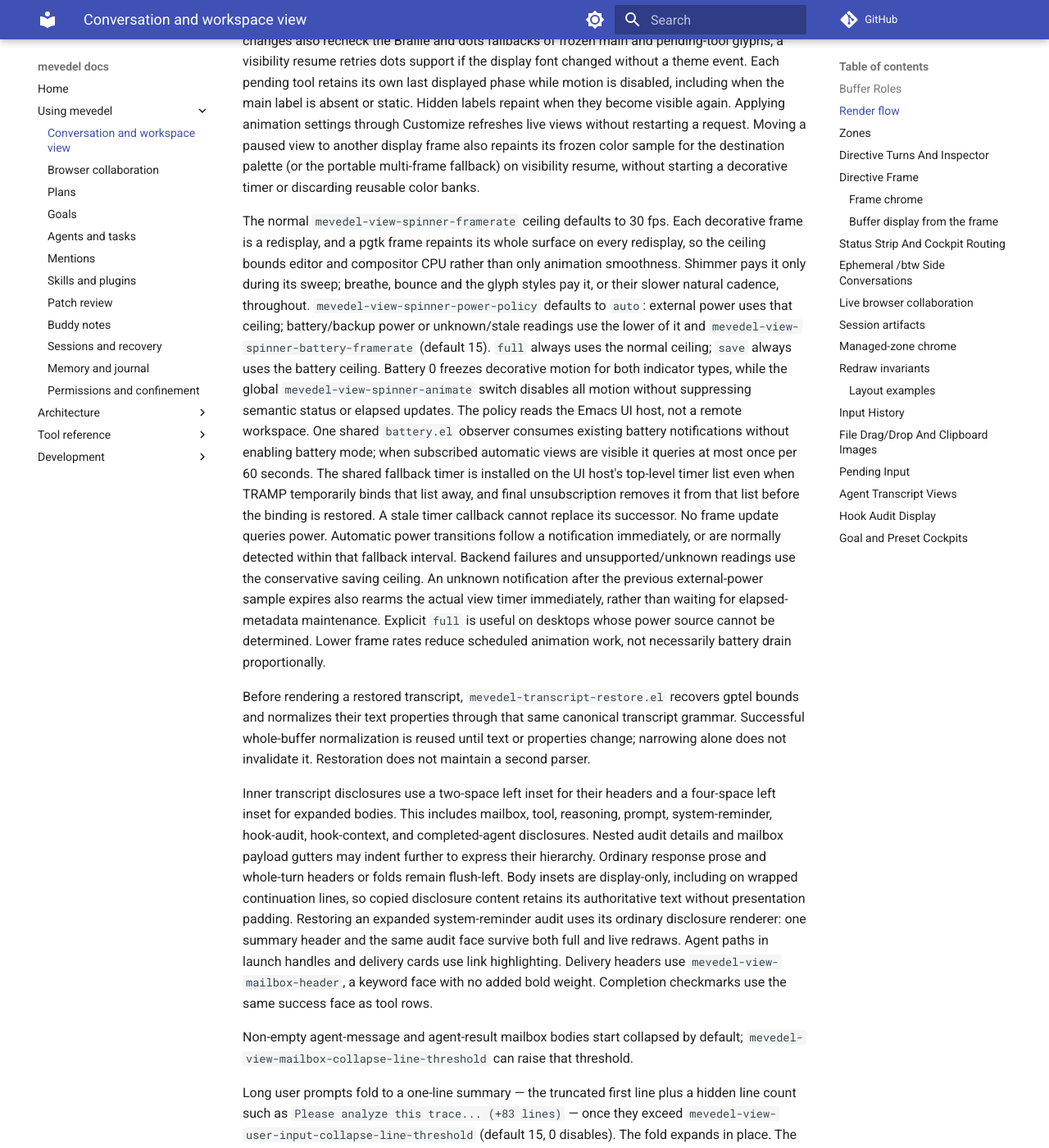
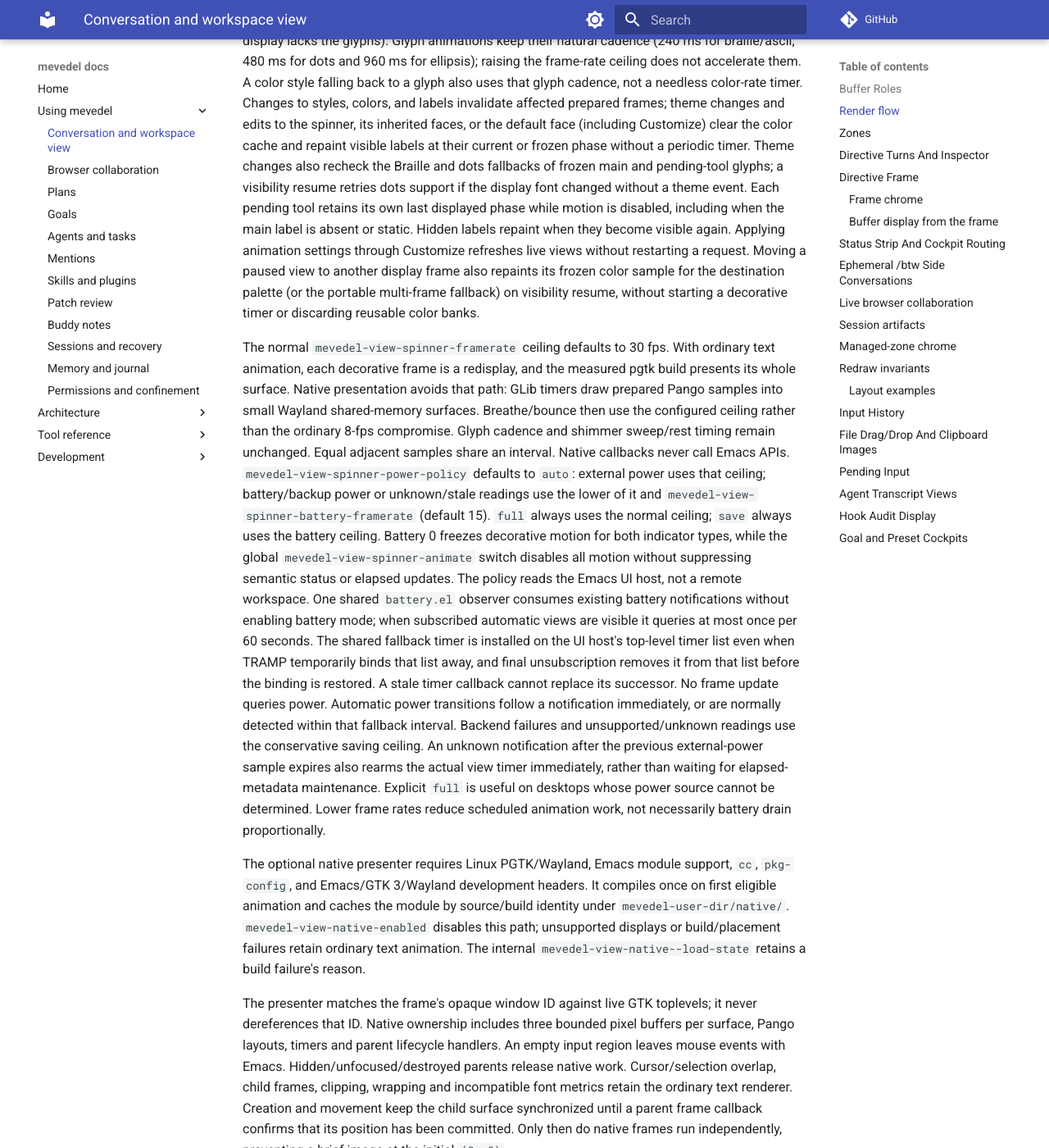
Before and after one commit to FrauH0lle/mevedel, an MkDocs documentation site: the page built from docs/view.md, in a window 1280 px wide and 1400 px high, scrolled down 8626 px. Shown: the whole window at 82% size. Built offline with MkDocs 1.6.1 and Material for MkDocs 9.7.7, drawn with Linux system fonts in a browser that asks for light colours; comment, search, counter and statistics services are not loaded; some of the changed text lies outside the part shown.

Commit message:
perf(view): Animate native surfaces without editor redraws
Avoid PGTK whole-window repaint costs by presenting prepared animation
samples on independent Wayland surfaces. Preserve the accepted contrast,
phase and glyph cadence, restore configured main color frame rates, and
retain ordinary text animation for unsupported displays and geometry.

* mevedel-view-native.el: Own lazy module construction, placement,
  redisplay coalescing, fallback, phase capture and teardown.
* native/mevedel-view-native.c: Own bounded Pango/Cairo buffers and native
  scheduling. Synchronize creation and movement until the parent frame
  applies position, preventing the refocus flash at the window origin.
* mevedel-view-animation.el (mevedel-view-animation-sequence): Export
  exact timed samples with adjacent duplicate frames coalesced.
* mevedel-view-stream.el: Exclude native targets from decorative Lisp
  timers and preserve their last displayed phase through freezes.
* mevedel-view.el: Clarify ordinary and native frame-rate behavior.
* Eask, README.md: Package the native source and document prerequisites.
* test/test-mevedel-view-{animation,native,stream}.el: Cover timeline,
  ownership, fallback, semantic updates and composer preservation.
* docs/view.md, docs/module-map.md, docs/backlog.md, docs/adr/0119-*: Record
  implemented ownership, evidence and remaining non-animation costs.
* .mevedel/shared/editor-cpu/: Retain reproducible experiments, measurements,
  protocol and lifecycle checks, and the independent-review handoff.

Validation: full Eask suite has 9,776 cases, zero unexpected results and
31 skips before final local cleanup changes; final focused suite passes
237 cases. Compile 242 Lisp files and native C without warnings. Pass
19 request checks, 30 native lifecycle checks, allocation failure tests,
50 real create/close cycles, and failing-before/passing-after positioning
traces. User confirms the refocus flicker is gone.

On the measured PGTK/Wayland system, isolated 30-fps native animation uses
about 2% CPU versus 55-56% ordinary. The repeated running-tool workload
uses 22-23% versus 38.7%, with an 18.7% warmed static baseline. Other
platforms retain the existing renderer; these are single-machine results.

```diff
--- a/docs/view.md
+++ b/docs/view.md
@@ -27,9 +27,11 @@ ephemeral projection state.
 `mevedel-view-stream.el` owns request progress and streaming redraw scheduling;
 `mevedel-gptel-stream-bridge.el` owns private gptel stream compatibility.
 `mevedel-view-animation.el` prepares bounded time-based status frames;
+`mevedel-view-native.el` optionally presents those samples through independent
+Wayland surfaces, owning setup, placement, fallback and teardown;
 `mevedel-view-power.el` shares local battery observations and computes the
 effective animation ceiling. The stream owner decides when visible frames
-and semantic progress metadata need updating; neither module owns the
+and semantic progress metadata need updating; these modules do not own the
 authoritative transcript.
 `mevedel-side-conversation.el` owns transient
 `/btw` conversations. The data buffer remains the model-visible transcript;
@@ -321,8 +323,13 @@ Horizontal clipping and partial pixel scrolling deliberately do not suspend an
 indicator whose buffer span still overlaps that range. A clipped indicator may
 therefore receive decorative updates until its row leaves the viewport. This
 bounded extra work avoids expensive pixel-position queries and visibility
-checks from inside redisplay. There are no horizontal/pixel-scroll primitive
-observers or animation resume hooks in `pre-redisplay-functions`.
+checks from inside redisplay for ordinary text animation. The native presenter
+also validates pixel placement at semantic boundaries: it covers only a fully
+visible, single-line span with matching font geometry. If any window showing
+part of the label cannot host it, ordinary animation continues for that target.
+A local pre-redisplay guard hides stale native pixels after text, geometry or
+cursor/selection changes. There is no per-frame Lisp callback and no
+horizontal/pixel-scroll primitive observer.
 
 The elapsed suffix uses the same range check and retains its once-per-second
 semantic refresh independently of decorative motion. Focus, window and normal
@@ -409,11 +416,12 @@ destination palette (or the portable multi-frame fallback) on visibility
 resume, without starting a decorative timer or discarding reusable color banks.
 
 The normal `mevedel-view-spinner-framerate` ceiling defaults to 30 fps.
-Each decorative frame is a redisplay, and a pgtk frame repaints its whole
-surface on every redisplay, so the ceiling bounds editor and compositor CPU
-rather than only animation smoothness. Shimmer pays it only during its sweep;
-breathe, bounce and the glyph styles pay it, or their slower natural cadence,
-throughout.
+With ordinary text animation, each decorative frame is a redisplay, and the
+measured pgtk build presents its whole surface. Native presentation avoids that
+path: GLib timers draw prepared Pango samples into small Wayland shared-memory
+surfaces. Breathe/bounce then use the configured ceiling rather than the ordinary
+8-fps compromise. Glyph cadence and shimmer sweep/rest timing remain unchanged.
+Equal adjacent samples share an interval. Native callbacks never call Emacs APIs.
 `mevedel-view-spinner-power-policy` defaults to `auto`: external power uses
 that ceiling; battery/backup power or unknown/stale readings use the lower of
 it and `mevedel-view-spinner-battery-framerate` (default 15). `full` always
@@ -436,6 +444,30 @@ immediately, rather than waiting for elapsed-metadata maintenance. Explicit
 `full` is useful on desktops whose power source cannot be determined. Lower
 frame rates reduce
 scheduled animation work, not necessarily battery drain proportionally.
+
+The optional native presenter requires Linux PGTK/Wayland, Emacs module support,
+`cc`, `pkg-config`, and Emacs/GTK 3/Wayland development headers. It compiles once
+on first eligible animation and caches the module by source/build identity under
+`mevedel-user-dir/native/`. `mevedel-view-native-enabled` disables this path;
+unsupported displays or build/placement failures retain ordinary text animation.
+The internal `mevedel-view-native--load-state` retains a build failure's reason.
+
+The presenter matches the frame's opaque window ID against live GTK toplevels;
+it never dereferences that ID. Native ownership includes three bounded pixel
+buffers per surface, Pango layouts, timers and parent lifecycle handlers. An
+empty input region leaves mouse events with Emacs. Hidden/unfocused/destroyed
+parents release native work. Cursor/selection overlap, child frames, clipping,
+wrapping and incompatible font metrics retain the ordinary text renderer.
+Creation and movement keep the child surface synchronized until a parent frame
+callback confirms that its position has been committed. Only then do native
+frames run independently, preventing a brief image at the initial `(0, 0)`.
+
+Projection writers inhibit redisplay while deleting and reconstructing rows.
+Native synchronization coalesces to their latest intent at the parent redisplay
+boundary, retaining unchanged surfaces even when markers are replaced. The stream
+owner keeps metadata cadence, power policy and the last presented phase for freezes;
+the native presenter owns pixels and placement. Stopping the view releases surfaces,
+timers, observers, pending parent callbacks and pending presentation.
 
 Before rendering a restored transcript, `mevedel-transcript-restore.el`
 recovers gptel bounds and normalizes their text properties through that same
```
Also changed, not shown: README.md (+13 -0 lines), docs/adr/0119-keep-views-reconstructable-and-rendering-bounded.md (+55 -8 lines), docs/backlog.md (+5 -4 lines), docs/module-map.md (+2 -0 lines), 9 other files.
